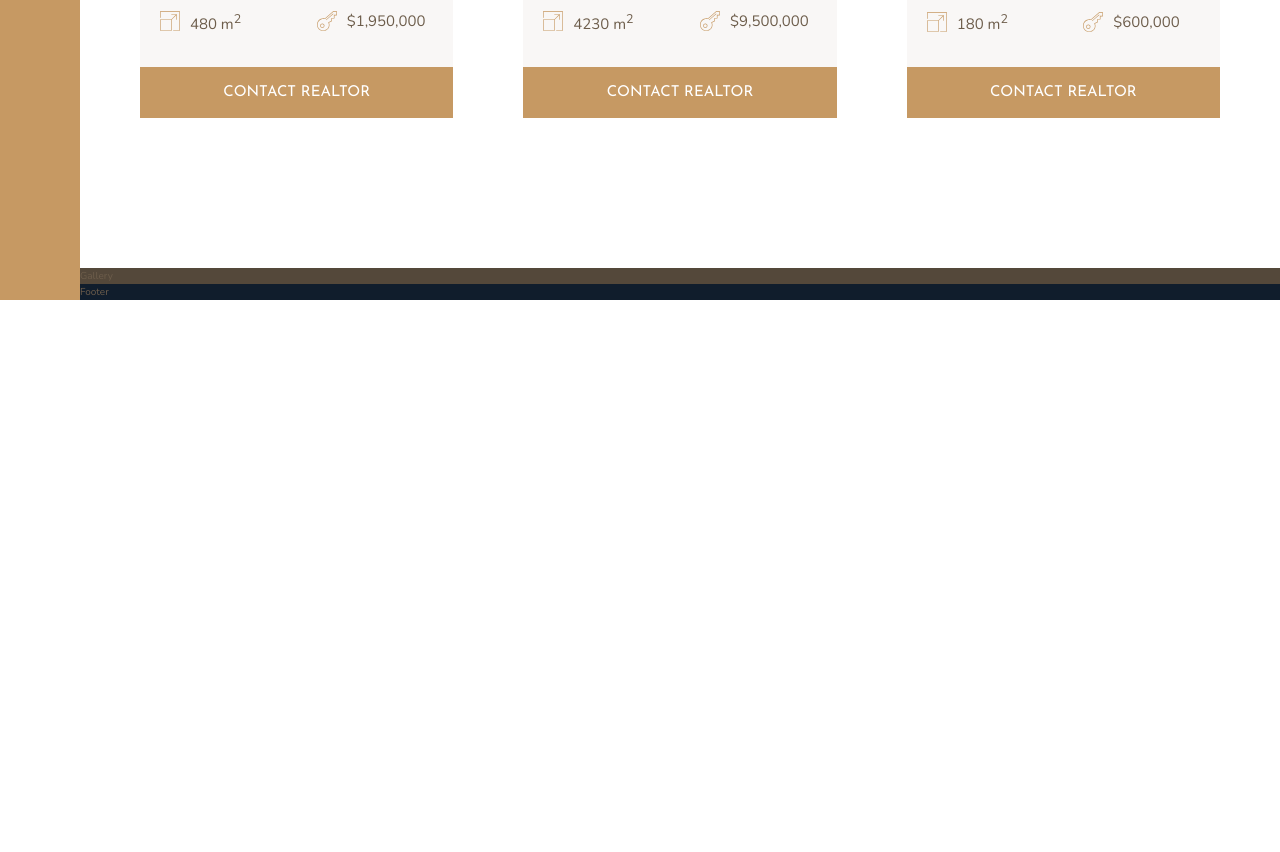
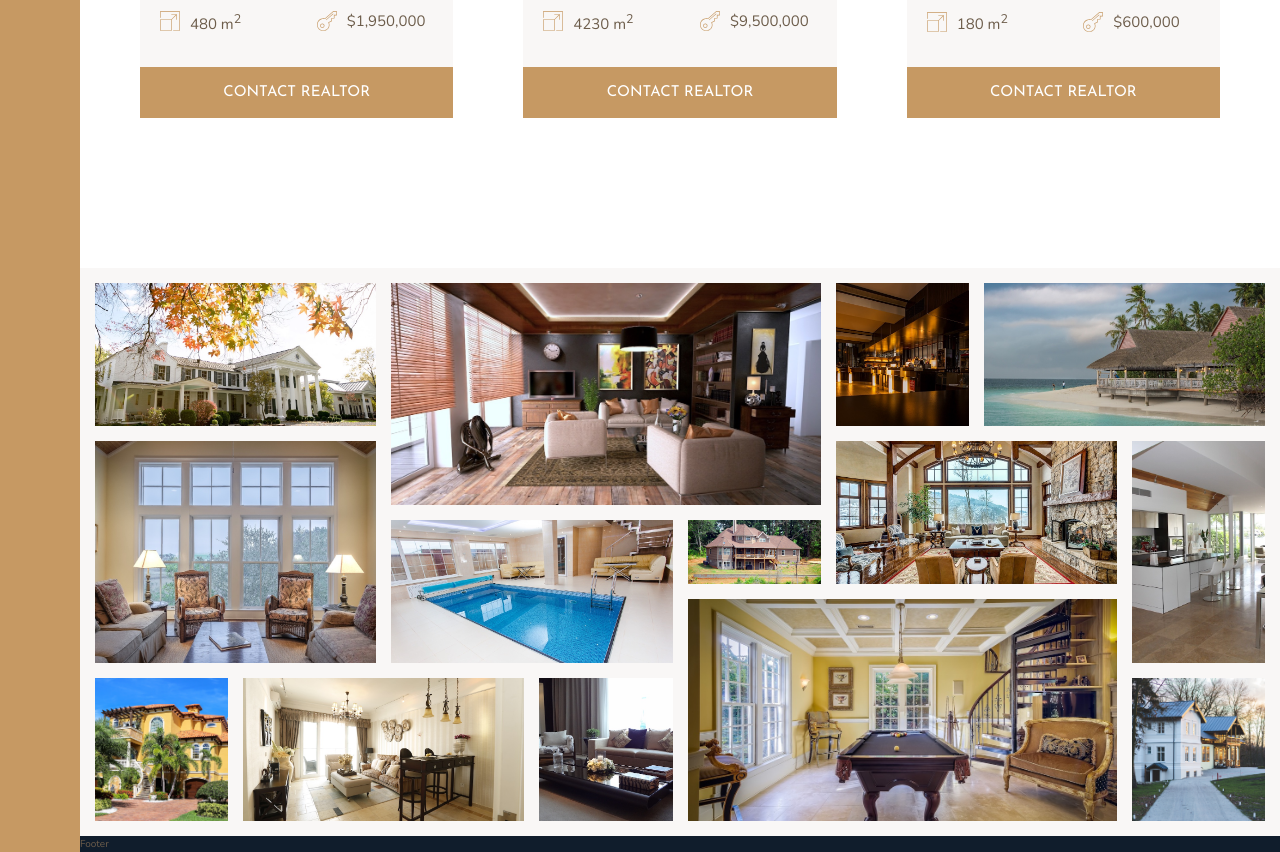
Before and after one commit to JodePalmer/nexter-project1, a website: page index.html in a window 1280 px wide. Shown: the part 2738-3590 px from the top of the page. Before the commit the page ends 3038 px from the top, so only its background shows below. Drawn offline with nearby package versions, Linux system fonts and the light colour scheme.

Commit message:
add gallery section

```diff
--- a/index.html
+++ b/index.html
@@ -281,7 +281,49 @@
         </section>
 
         <section class="gallery">
-            Gallery
+
+            <figure class="gallery__item gallery__item--1">
+                    <img src="img/gal-1.jpeg" alt="Gallery Image 1" class="gallery__img">
+            </figure>
+            <figure class="gallery__item gallery__item--2">
+                <img src="img/gal-2.jpeg" alt="Gallery image 2" class="gallery__img">
+            </figure>
+            <figure class="gallery__item gallery__item--3">
+                <img src="img/gal-3.jpeg" alt="Gallery image 3" class="gallery__img">
+            </figure>
+            <figure class="gallery__item gallery__item--4">
+                <img src="img/gal-4.jpeg" alt="Gallery image 4" class="gallery__img">
+            </figure>
+            <figure class="gallery__item gallery__item--5">
+                <img src="img/gal-5.jpeg" alt="Gallery image 5" class="gallery__img">
+            </figure>
+            <figure class="gallery__item gallery__item--6">
+                <img src="img/gal-6.jpeg" alt="Gallery image 6" class="gallery__img">
+            </figure>
+            <figure class="gallery__item gallery__item--7">
+                <img src="img/gal-7.jpeg" alt="Gallery image 7" class="gallery__img">
+            </figure>
+            <figure class="gallery__item gallery__item--8">
+                <img src="img/gal-8.jpeg" alt="Gallery image 8" class="gallery__img">
+            </figure>
+            <figure class="gallery__item gallery__item--9">
+                <img src="img/gal-9.jpeg" alt="Gallery image 9" class="gallery__img">
+            </figure>
+            <figure class="gallery__item gallery__item--10">
+                <img src="img/gal-10.jpeg" alt="Gallery image 10" class="gallery__img">
+            </figure>
+            <figure class="gallery__item gallery__item--11">
+                <img src="img/gal-11.jpeg" alt="Gallery image 11" class="gallery__img">
+            </figure>
+            <figure class="gallery__item gallery__item--12">
+                <img src="img/gal-12.jpeg" alt="Gallery image 12" class="gallery__img">
+            </figure>
+            <figure class="gallery__item gallery__item--13">
+                <img src="img/gal-13.jpeg" alt="Gallery image 13" class="gallery__img">
+            </figure>
+            <figure class="gallery__item gallery__item--14">
+                <img src="img/gal-14.jpeg" alt="Gallery image 14" class="gallery__img">
+            </figure>
         </section>
 
         <footer class="footer">
--- a/sass/_gallery.scss
+++ b/sass/_gallery.scss
@@ -1,4 +1,87 @@
 .gallery {
-    background-color: $color-grey-dark-1;
+    background-color: $color-grey-light-1;
     grid-column: full-start / full-end;
+
+    display: grid;
+    grid-template-columns: repeat(8, 1fr);
+    grid-template-rows: repeat(7, 5vw);
+    grid-gap: 1.5rem;
+    padding: 1.5rem;
+
+    &__item--1 {
+        grid-row: 1 / span 2;
+        grid-column: 1 / span 2;
+    }
+
+    &__item--2 {
+        grid-row: 1 / span 3;
+        grid-column: 3 / span 3;
+    }
+
+    &__item--3 {
+        grid-row: 1 / span 2;
+        grid-column: 6 / 7;
+    }
+
+    &__item--4 {
+        grid-row: 1 / span 2;
+        grid-column: 7 / -1;
+    }
+
+    &__item--5 {
+        grid-row: 3 / span 3;
+        grid-column: 1 / span 2;
+    }
+
+    &__item--6 {
+        grid-row: 4 / span 2;
+        grid-column: 3 / span 2;
+    }
+
+    &__item--7 {
+        grid-row: 4 / 5;
+        grid-column: 5 / 6;
+    }
+
+    &__item--8 {
+        grid-row: 3 / span 2;
+        grid-column: 6 / span 2;
+    }
+
+    &__item--9 {
+        grid-row: 3 / span 3;
+        grid-column: 8 / -1;
+    }
+
+    &__item--10 {
+        grid-row: 6 / span 2;
+        grid-column: 1 / 2;
+    }
+
+    &__item--11 {
+        grid-row: 6 / span 2;
+        grid-column: 2 / span 2;
+    }
+
+    &__item--12 {
+        grid-row: 6 / span 2;
+        grid-column: 4 / 5;
+    }
+
+    &__item--13 {
+        grid-row: 5 / span 3;
+        grid-column: 5 / span 3;
+    }
+
+    &__item--14 {
+        grid-row: 6 / span 2;
+        grid-column: 8 / -1;
+    }
+
+    &__img {
+        width: 100%;
+        height: 100%;
+        object-fit: cover;
+        display: block;
+    }
 }
```
Also changed, not shown: css/style.css.
